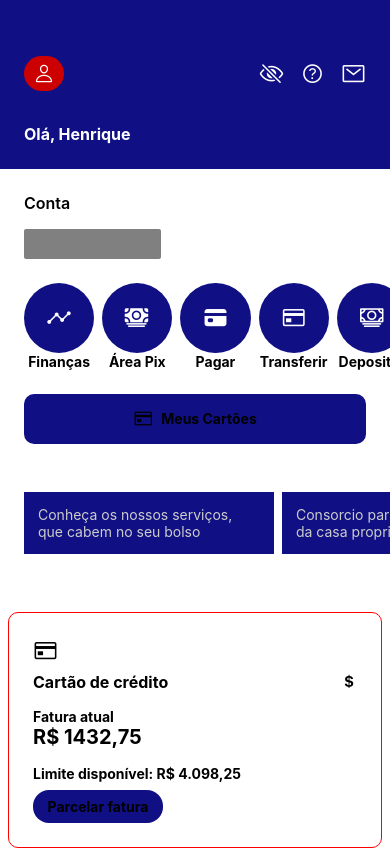
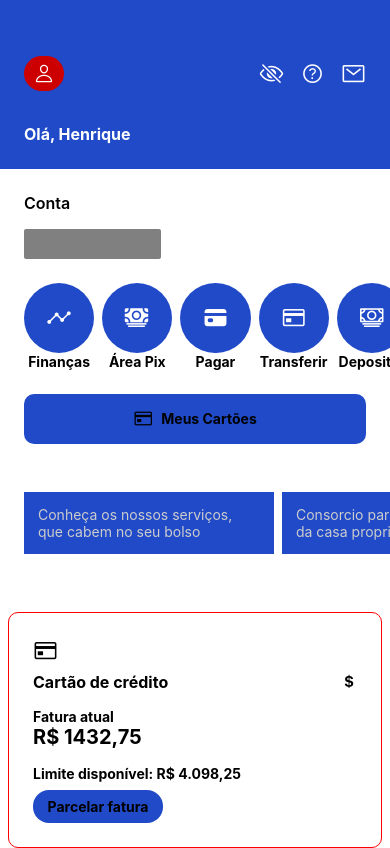
Before and after one commit to HenriqueACF/Ag-nciaRN, a React Native app: screen / in a window 390 px wide. Built offline with nearby package versions, Linux system fonts and the light colour scheme.

Commit message:
fix:[color] -> new color default

```diff
--- a/src/components/Card/MyCard.style.ts
+++ b/src/components/Card/MyCard.style.ts
@@ -3,7 +3,7 @@ import styled from 'styled-components/native'
 export const Container = styled.View`
   flex-direction: row;
   padding: 8px;
-  background-color: #101084;
+  background-color: #204ac8;
   border-radius: 10px;
   height: 50px;
   justify-content: center;
--- a/src/components/CardBlog/CardBlog.style.ts
+++ b/src/components/CardBlog/CardBlog.style.ts
@@ -3,5 +3,5 @@ import styled from "styled-components/native";
 export const Container = styled.TouchableOpacity `
   padding: 14px;
   width: 250px;
-  background-color: #101084;
+  background-color: #204ac8;
 `
--- a/src/components/Header/Header.style.ts
+++ b/src/components/Header/Header.style.ts
@@ -7,7 +7,7 @@ export const Container = styled.View`
   width: 100%;
   height: 20%;
   padding: 40px 24px 8px 24px;
-  background-color: #101084;
+  background-color: #204ac8;
   justify-content: space-around;
 `
 export const UpperView = styled.View`
@@ -67,7 +67,7 @@ export const OptionView = styled.TouchableOpacity `
 export const OptionIcon = styled.View `
   height: ${width * 0.18}px;
   width: ${width * 0.18}px;
-  background-color: #101084;
+  background-color: #204ac8;
   border-radius: 90px;
   align-items: center;
   justify-content: center;
--- a/src/screen/Banco/Banco.styles.ts
+++ b/src/screen/Banco/Banco.styles.ts
@@ -34,7 +34,7 @@ export const CardFunctionRow = styled.View `
 export const Touchable = styled.TouchableOpacity `
   padding: 8px;
   margin-top: 8px;
-  background-color: #101084;
+  background-color: #204ac8;
   width: 130px;
   border-radius: 16px;
   align-items: center;
```
